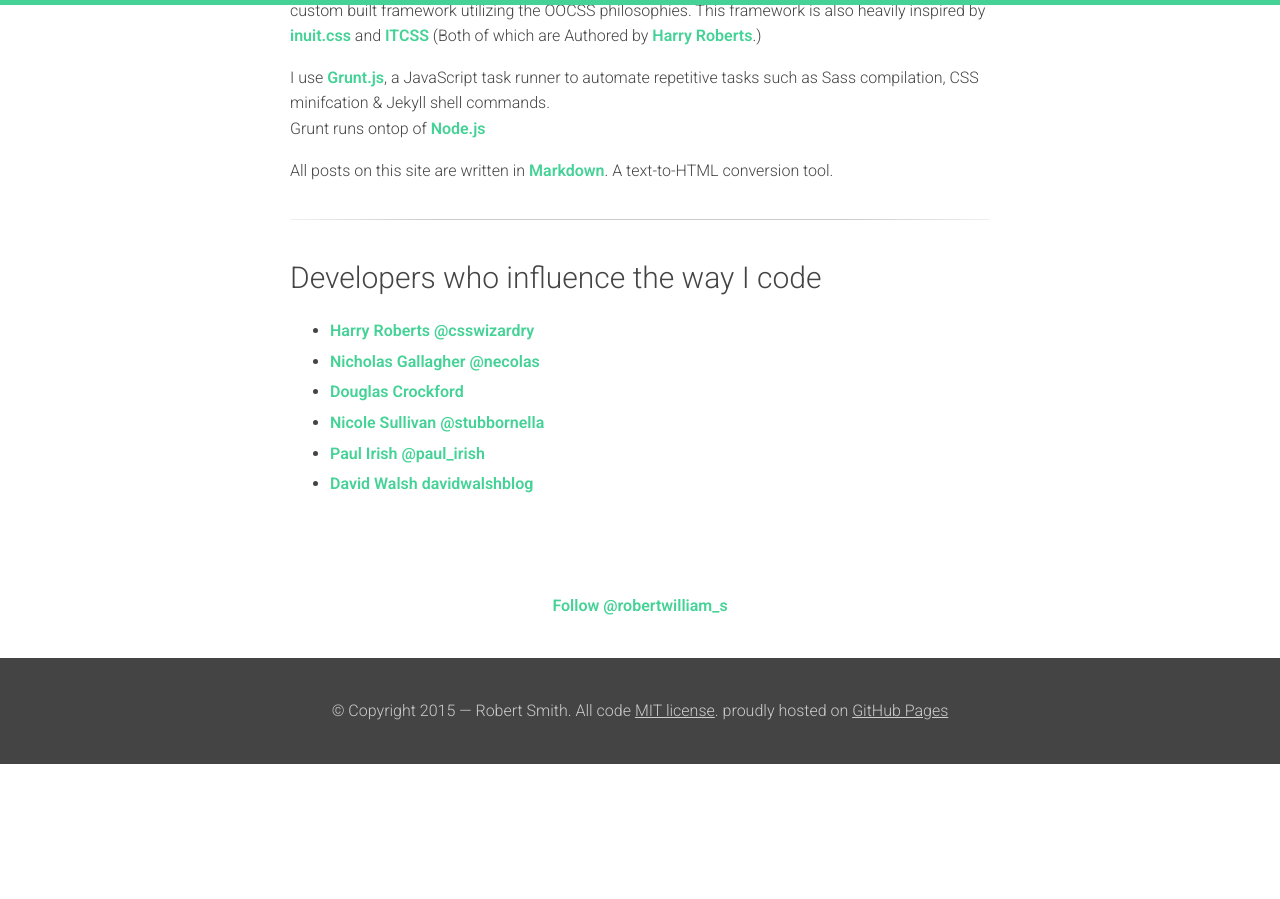
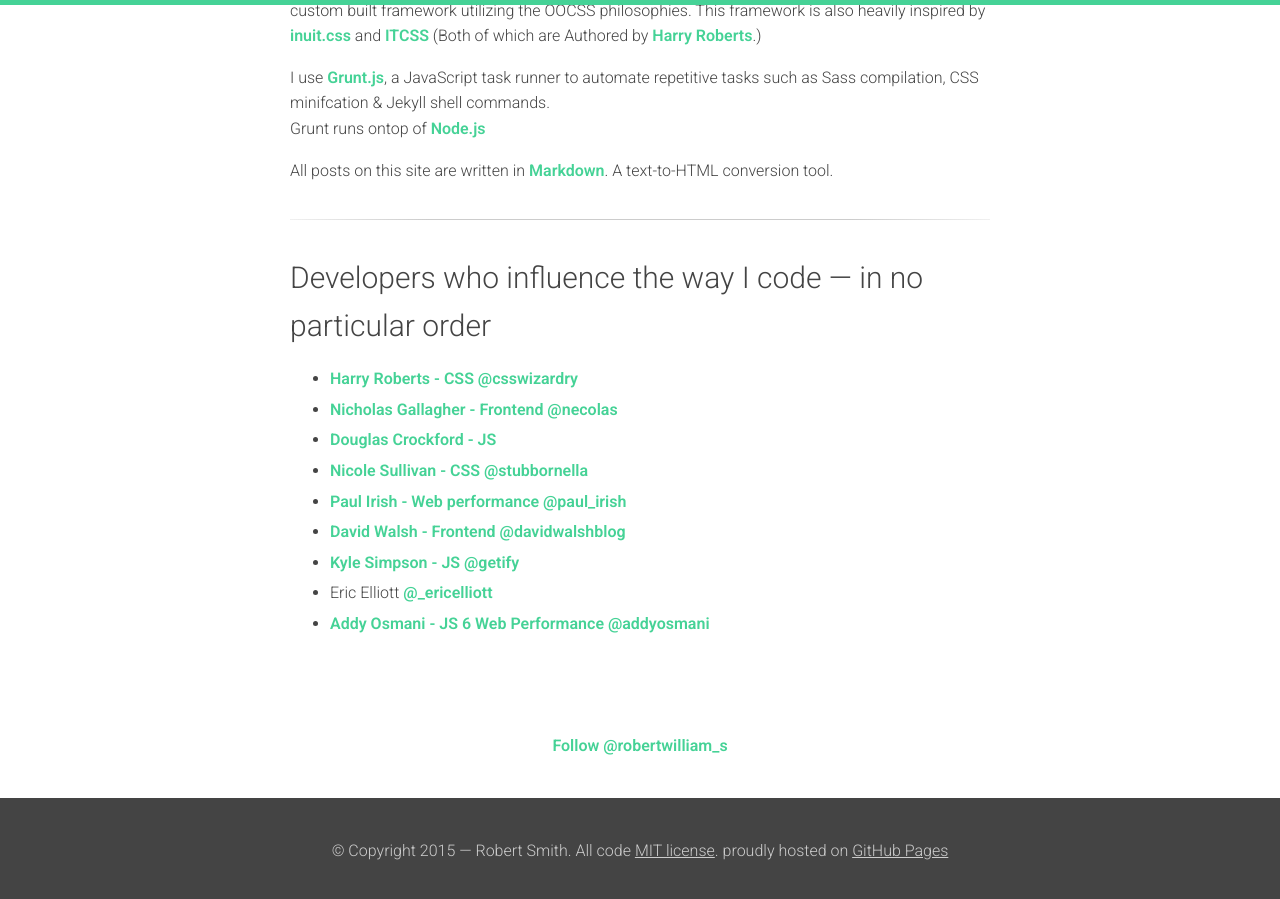
Before and after one commit to rbrtsmith/rbrtsmith.github.io, a Jekyll site: the page built from about/index.html, in a window 1280 px wide and 900 px high, scrolled down 2049 px. Built offline with Jekyll 4.4.1, drawn with Linux system fonts in a browser that asks for light colours; comment, search, counter and statistics services are not loaded; before the commit the page ends 2813 px from its top, so only the background shows below that.

Commit message:
Update index.html

```diff
--- a/about/index.html
+++ b/about/index.html
@@ -89,27 +89,37 @@
 	</section>
 	<section class="section section--alpha">
 		<header>
-			<h2>Developers who influence the way I code</h2>
+			<h2>Developers who influence the way I code &mdash; in no particular order</h2>
 		</header>
 		<ul>
 			<li>
-				<a href="http://csswizardry.com/">Harry Roberts</a> <a href="http://twitter.com/csswizardry">@csswizardry</a>
+				<a href="http://csswizardry.com/">Harry Roberts - CSS</a> <a href="http://twitter.com/csswizardry">@csswizardry</a>
 			</li>
 			<li>
-				<a href="http://nicolasgallagher.com/">Nicholas Gallagher</a> <a href="http://twitter.com/necolas">@necolas</a>
+				<a href="http://nicolasgallagher.com/">Nicholas Gallagher - Frontend</a> <a href="http://twitter.com/necolas">@necolas</a>
 			</li>
 			<li>
-				<a href="http://www.crockford.com/">Douglas Crockford</a>
+				<a href="http://www.crockford.com/">Douglas Crockford - JS</a>
 			</li>
 			<li>
-				<a href="http://www.stubbornella.org/content/">Nicole Sullivan</a>  <a href="http://twitter.com/stubbornella">@stubbornella</a>
+				<a href="http://www.stubbornella.org/content/">Nicole Sullivan - CSS</a>  <a href="http://twitter.com/stubbornella">@stubbornella</a>
 			</li>
 			<li>
-				<a href="http://www.paulirish.com/">Paul Irish</a> <a href="http://twitter.com/paul_irish">@paul_irish</a>
+				<a href="http://www.paulirish.com/">Paul Irish - Web performance</a> <a href="http://twitter.com/paul_irish">@paul_irish</a>
 			</li>
 			<li>
-				<a href="http://davidwalsh.name/">David Walsh</a> <a href="http://twitter.com/davidwalshblog">davidwalshblog</a>
+				<a href="http://davidwalsh.name/">David Walsh - Frontend</a> <a href="http://twitter.com/davidwalshblog">@davidwalshblog</a>
 			</li>
+			<li>
+				<a href="http://getify.me/">Kyle Simpson - JS</a> <a href="http://twitter.com/getify">@getify</a>
+			</li>
+			<li>
+				Eric Elliott <a href="twitter.com/_ericelliott">@_ericelliott</a>
+			</li>
+			<li>
+				<a href="http://www.addyosmani.com/">Addy Osmani - JS 6 Web Performance</a> <a href="http://twitter.com/addyosmani">@addyosmani</a>
+			</li>
+
 		</ul>
 	</section>
 </article>
```
